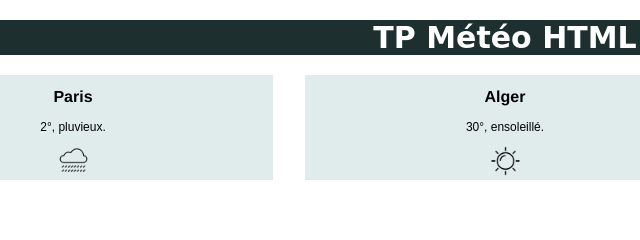
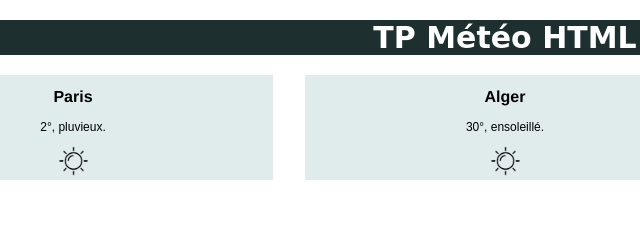
Before and after one commit to Karimhar/karimhar.github.io, a plain HTML site: page index.html in a window 1280 px wide. Shown: the top 240 px of the page, 135-775 px from the left. Drawn offline with Linux system fonts and the light colour scheme.

Commit message:
Update index.html

```diff
--- a/index.html
+++ b/index.html
@@ -49,7 +49,7 @@
 			<div class="bloc">
 				<h2 class="ville">Paris</h2>
 			  	<p class="Temps">2°, pluvieux.</p>
-			  	<img src="./images/pluie.png" width="35">
+			  	<img src="./images/soleil.png" width="35">
 			</div>
 
 			<div class="bloc">
```
